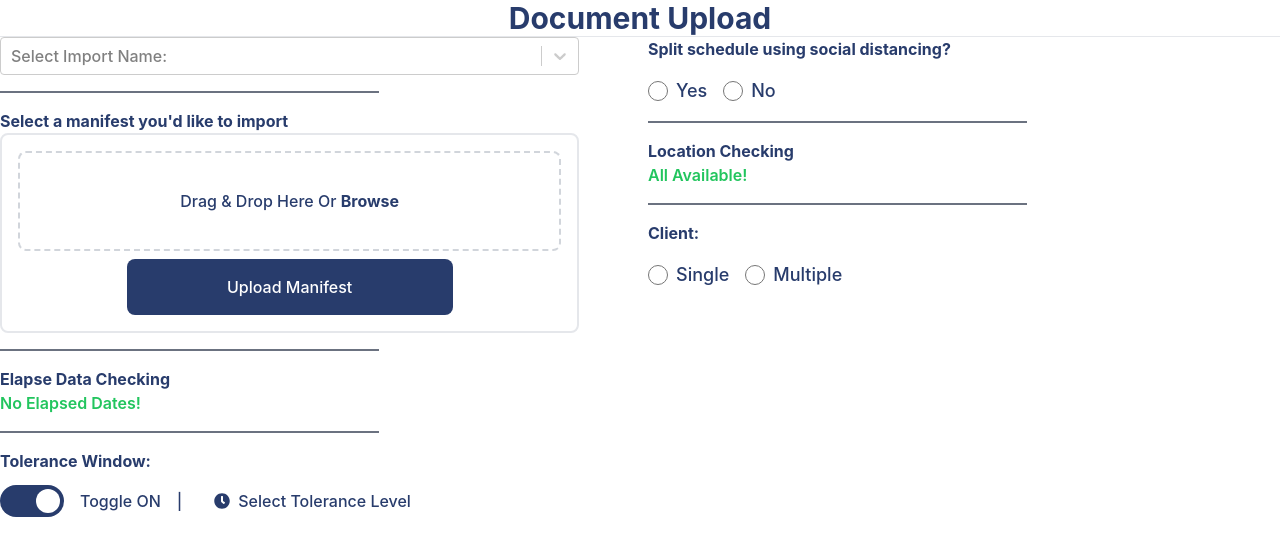
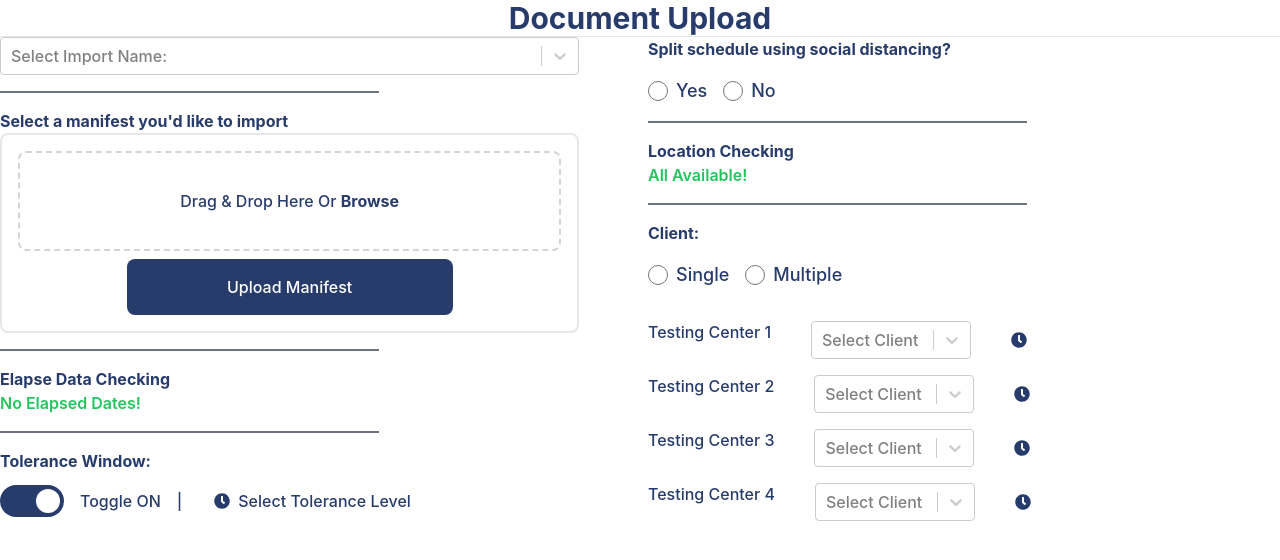
Before and after one commit to Yumenio/skyhop-react-assesment, a React (Create React App) app in the folder src/: page / in a window 1280 px wide. Shown: the top 560 px of the page. Built offline with nearby package versions, Linux system fonts and the light colour scheme.

Commit message:
feat: adds Client component from RightPane

```diff
--- a/src/src/components/RightPane/Client.tsx
+++ b/src/src/components/RightPane/Client.tsx
@@ -1,14 +1,63 @@
 import React, { useState } from 'react'
+import Select from 'react-select';
 import PaneSectionHeader from '../Common/PaneSectionHeader'
 import RadioGroup from '../Common/RadioGroup'
+import { FaClock } from 'react-icons/fa';
+
+const testingCenters = [
+  {name: "Testing Center 1", clients: [
+    {value:"Option1", label:"Option1"},
+    {value:"Option2", label:"Option2"}]
+  },
+  {name: "Testing Center 2", clients: [
+    {value:"Option3", label:"Option3"},
+    {value:"Option4", label:"Option4"}]
+  },
+  {name: "Testing Center 3", clients: [
+    {value:"Option5", label:"Option5"},
+    {value:"Option6", label:"Option6"}]
+  },
+  {name: "Testing Center 4", clients: [
+    {value:"Option7", label:"Option7"},
+    {value:"Option8", label:"Option8"}]
+  },
+]
+
 
 const Client = () => {
   const [selectedOption, setSelectedOption] = useState<null|string>(null);
+  const [selectedClients, setSelectedClients] = useState({});
   const handleRadioChange = (option:string) => setSelectedOption(option);
+
+  const handleSelectChange = (testingCenterName:string, selectedClient: any) => {
+    setSelectedClients((prevSelectedClients) => ({
+      ...prevSelectedClients,
+      [testingCenterName]: selectedClient,
+    }));
+  }
   return (
     <div>
       <PaneSectionHeader title="Client:" />
       <RadioGroup options={["Single", "Multiple"]} selectedOption={selectedOption} handleRadioChange={handleRadioChange}/>
+      <ul className="mt-4">
+        {
+          testingCenters.map((item, index) => (
+            <li key={index}>
+              <div className="flex items-center space-x-10 space-y-4">
+                <p>{item.name}</p>
+                <Select
+                  className="min-w-40"
+                  options={item.clients}
+                  placeholder="Select Client"
+                  onChange= {(selectedValue) => handleSelectChange(item.name, selectedValue)}/>
+                <button>
+                  <FaClock className={"text-skyhopBlue mr-2"} />
+                </button>
+              </div>
+            </li>
+          ))
+        }
+      </ul>
     </div>
   )
 }
```
